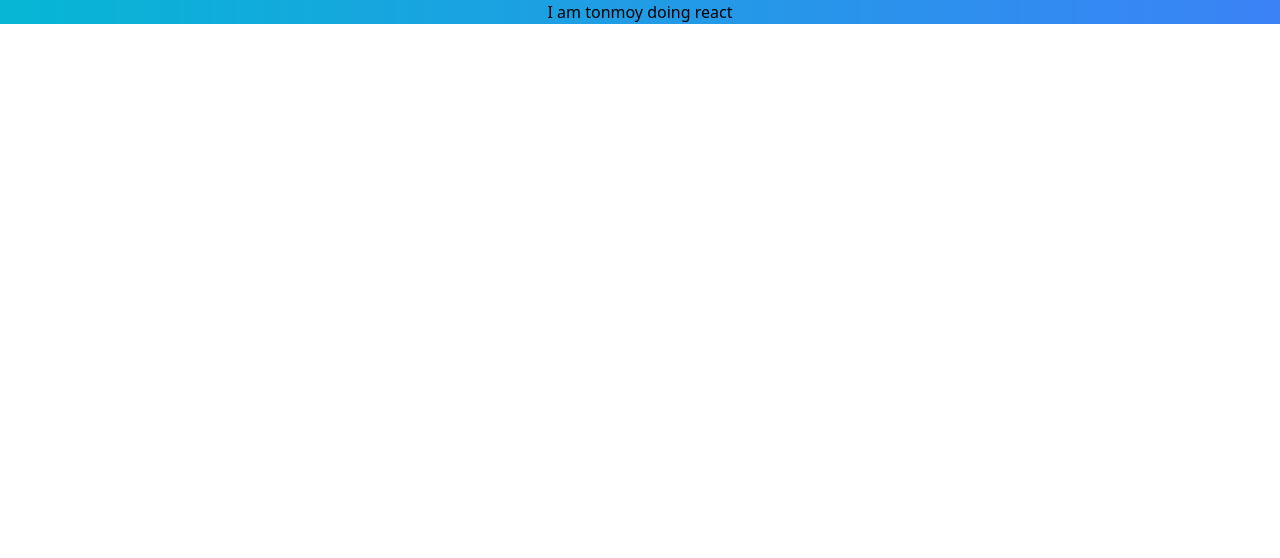
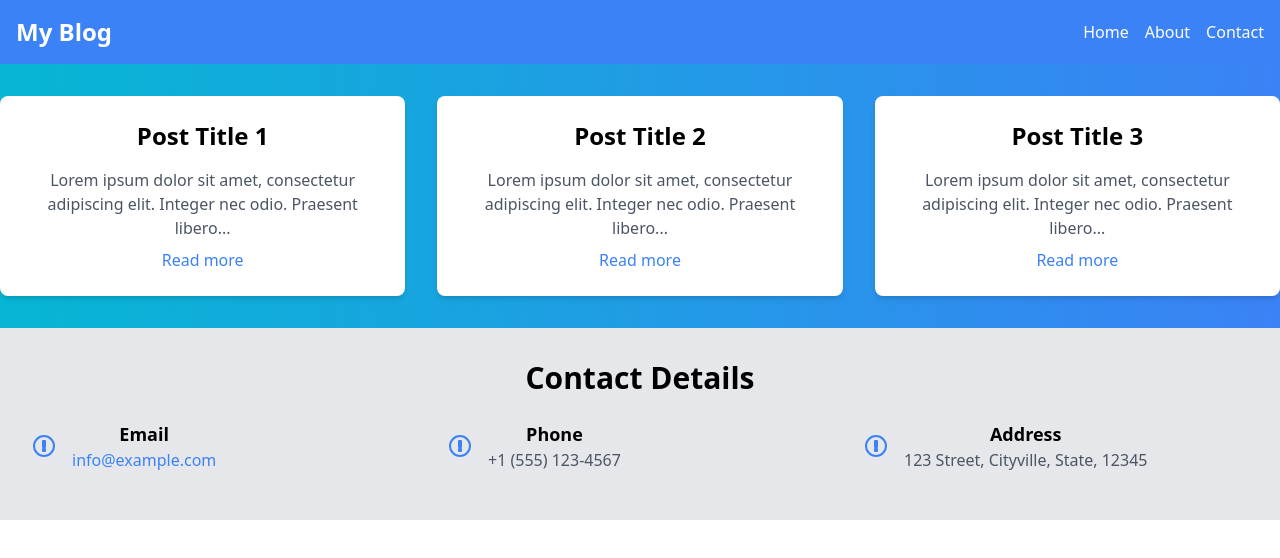
Before and after one commit to tonmoysaha/Blog-react, a React (Create React App) app: page / in a window 1280 px wide. Shown: the top 558 px of the page. Built offline with nearby package versions, Linux system fonts and the light colour scheme.

Commit message:
home and contact page

```diff
--- a/src/App.js
+++ b/src/App.js
@@ -1,10 +1,13 @@
 import './App.css';
+import  Home from './pages/home'
+import Contact from "./pages/contact";
 
 function App() {
   return (
       <div>
-          <div className="bg-gradient-to-r from-cyan-500 to-blue-500 text-center">I am tonmoy doing
-              react
+          <div className="bg-gradient-to-r from-cyan-500 to-blue-500 text-center">
+              <Home></Home>
+              <Contact></Contact>
           </div>
       </div>
   );
--- /dev/null
+++ b/src/pages/contact.js
@@ -0,0 +1,56 @@
+import React from "react";
+
+function contact() {
+    return (
+        <section class="bg-gray-200 p-8 mt-8">
+            <h2 class="text-3xl font-bold mb-6">Contact Details</h2>
+
+            <div class="grid grid-cols-1 md:grid-cols-2 lg:grid-cols-3 gap-8">
+                <div class="flex items-center mb-4">
+                    <div class="mr-4">
+                        <svg xmlns="http://www.w3.org/2000/svg" fill="none" viewBox="0 0 24 24" stroke="currentColor"
+                             class="h-6 w-6 text-blue-500">
+                            <path stroke-linecap="round" stroke-linejoin="round" stroke-width="2"
+                                  d="M12 2C6.48 2 2 6.48 2 12s4.48 10 10 10 10-4.48 10-10S17.52 2 12 2zm-1 15h2v-2h-2v2zm0-4h2V7h-2v6z"></path>
+                        </svg>
+                    </div>
+                    <div>
+                        <p class="text-lg font-semibold">Email</p>
+                        <p class="text-gray-600"><a href="mailto:info@example.com"
+                                                    class="text-blue-500 hover:underline">info@example.com</a></p>
+                    </div>
+                </div>
+
+                <div class="flex items-center mb-4">
+                    <div class="mr-4">
+                        <svg xmlns="http://www.w3.org/2000/svg" fill="none" viewBox="0 0 24 24" stroke="currentColor"
+                             class="h-6 w-6 text-blue-500">
+                            <path stroke-linecap="round" stroke-linejoin="round" stroke-width="2"
+                                  d="M12 2C6.48 2 2 6.48 2 12s4.48 10 10 10 10-4.48 10-10S17.52 2 12 2zm-1 15h2v-2h-2v2zm0-4h2V7h-2v6z"></path>
+                        </svg>
+                    </div>
+                    <div>
+                        <p class="text-lg font-semibold">Phone</p>
+                        <p class="text-gray-600">+1 (555) 123-4567</p>
+                    </div>
+                </div>
+
+                <div class="flex items-center mb-4">
+                    <div class="mr-4">
+                        <svg xmlns="http://www.w3.org/2000/svg" fill="none" viewBox="0 0 24 24" stroke="currentColor"
+                             class="h-6 w-6 text-blue-500">
+                            <path stroke-linecap="round" stroke-linejoin="round" stroke-width="2"
+                                  d="M12 2C6.48 2 2 6.48 2 12s4.48 10 10 10 10-4.48 10-10S17.52 2 12 2zm-1 15h2v-2h-2v2zm0-4h2V7h-2v6z"></path>
+                        </svg>
+                    </div>
+                    <div>
+                        <p class="text-lg font-semibold">Address</p>
+                        <p class="text-gray-600">123 Street, Cityville, State, 12345</p>
+                    </div>
+                </div>
+            </div>
+        </section>
+    )
+}
+
+export default contact
--- /dev/null
+++ b/src/pages/home.js
@@ -0,0 +1,45 @@
+import React from "react";
+
+const Home = () => {
+    return (
+        <div>
+            <nav className="bg-blue-500 p-4 text-white">
+                <div className="container mx-auto flex justify-between items-center">
+                    <a href="#" className="text-2xl font-bold">My Blog</a>
+                    <ul className="flex space-x-4">
+                        <li><a href="#" className="hover:text-gray-300">Home</a></li>
+                        <li><a href="#" className="hover:text-gray-300">About</a></li>
+                        <li><a href="#" className="hover:text-gray-300">Contact</a></li>
+                    </ul>
+                </div>
+            </nav>
+
+            <div className="container mx-auto mt-8">
+                <div className="grid grid-cols-1 md:grid-cols-2 lg:grid-cols-3 gap-8">
+                    <div className="bg-white p-6 rounded-lg shadow-md">
+                        <h2 className="text-2xl font-bold mb-4">Post Title 1</h2>
+                        <p className="text-gray-600">Lorem ipsum dolor sit amet, consectetur adipiscing elit. Integer
+                            nec odio. Praesent libero...</p>
+                        <a href="#" className="text-blue-500 hover:underline mt-2 inline-block">Read more</a>
+                    </div>
+
+                    <div className="bg-white p-6 rounded-lg shadow-md">
+                        <h2 className="text-2xl font-bold mb-4">Post Title 2</h2>
+                        <p className="text-gray-600">Lorem ipsum dolor sit amet, consectetur adipiscing elit. Integer
+                            nec odio. Praesent libero...</p>
+                        <a href="#" className="text-blue-500 hover:underline mt-2 inline-block">Read more</a>
+                    </div>
+
+                    <div className="bg-white p-6 rounded-lg shadow-md">
+                        <h2 className="text-2xl font-bold mb-4">Post Title 3</h2>
+                        <p className="text-gray-600">Lorem ipsum dolor sit amet, consectetur adipiscing elit. Integer
+                            nec odio. Praesent libero...</p>
+                        <a href="#" className="text-blue-500 hover:underline mt-2 inline-block">Read more</a>
+                    </div>
+                </div>
+            </div>
+        </div>
+    );
+}
+
+export default Home
```
